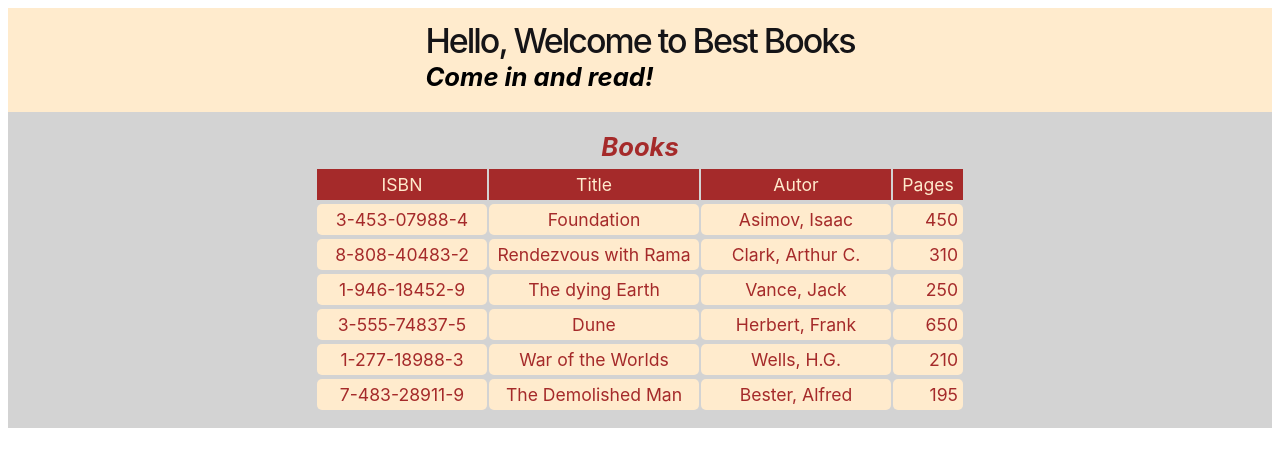
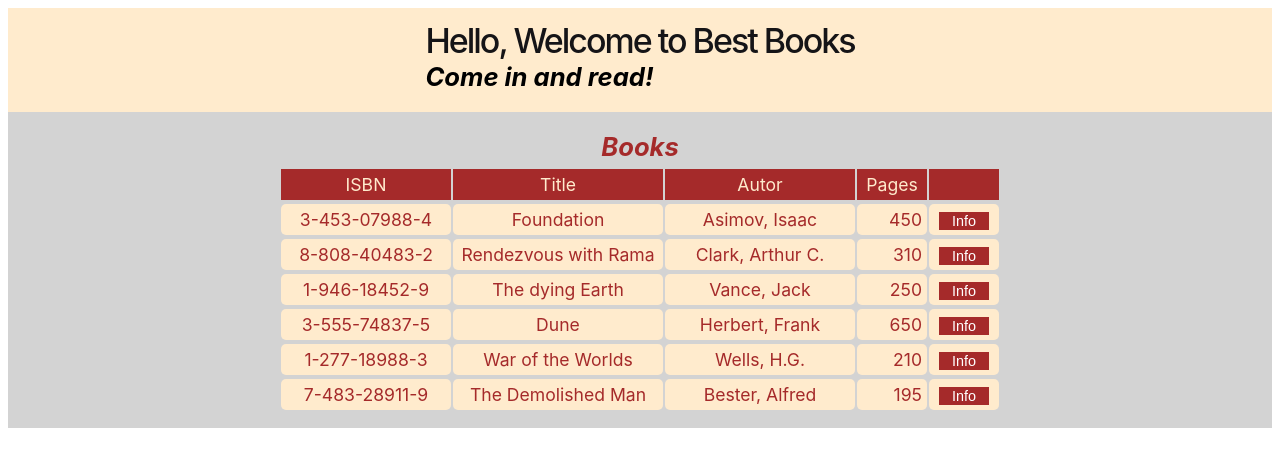
Before and after one commit to hinzberg/best-books-angular-learning, an Angular app: page / in a window 1280 px wide. Shown: the top 466 px of the page. Built offline with nearby package versions, Linux system fonts and the light colour scheme.

Commit message:
Added Info Button

```diff
--- a/src/app/book-row/book-row.component.css
+++ b/src/app/book-row/book-row.component.css
@@ -23,3 +23,16 @@
     width: 60px;
     text-align: right;
 }
+
+.infoRow {
+    width: 60px;
+}
+
+.infoButton {
+    background-color: brown;
+    color: white;
+    text-align: center;
+    border: 0px;
+    font-size: 0.9rem;
+    width: 50px;
+}
--- a/src/app/book-row/book-row.component.html
+++ b/src/app/book-row/book-row.component.html
@@ -5,6 +5,9 @@
             <td class="titleRow">{{ book.Title }}</td>
             <td class="autorRow">{{ book.Autor }}</td>
             <td class="pagesRow">{{ book.NumberOfPages }}</td>
+            <td class="infoRow">
+                <button class="infoButton" (click)="showInfo()">Info</button>
+            </td>
         </tr>
     </tbody>
 </table>
--- a/src/app/book-row/book-row.component.ts
+++ b/src/app/book-row/book-row.component.ts
@@ -11,4 +11,9 @@ import { Book } from '../Classes/Book';
 
 export class BookRowComponent {
   @Input() book : Book = new Book("","","",0);
+
+  showInfo() {
+    let message: string = this.book.Title + " by " + this.book.Autor + ", (" + this.book.NumberOfPages + " pages)";
+    alert(message);
+  }
 }
--- a/src/app/book-table-header/book-table-header.component.css
+++ b/src/app/book-table-header/book-table-header.component.css
@@ -22,3 +22,7 @@ td {
 .pagesRow {
     width: 60px;
 }
+
+.infoRow {
+    width: 60px;
+}
--- a/src/app/book-table-header/book-table-header.component.html
+++ b/src/app/book-table-header/book-table-header.component.html
@@ -5,6 +5,7 @@
             <td class="titleRow">Title</td>
             <td class="autorRow">Autor</td>
             <td class="pagesRow">Pages</td>
+            <td class="infoRow"></td>
         </tr>
     </tbody>
 </table>
```
